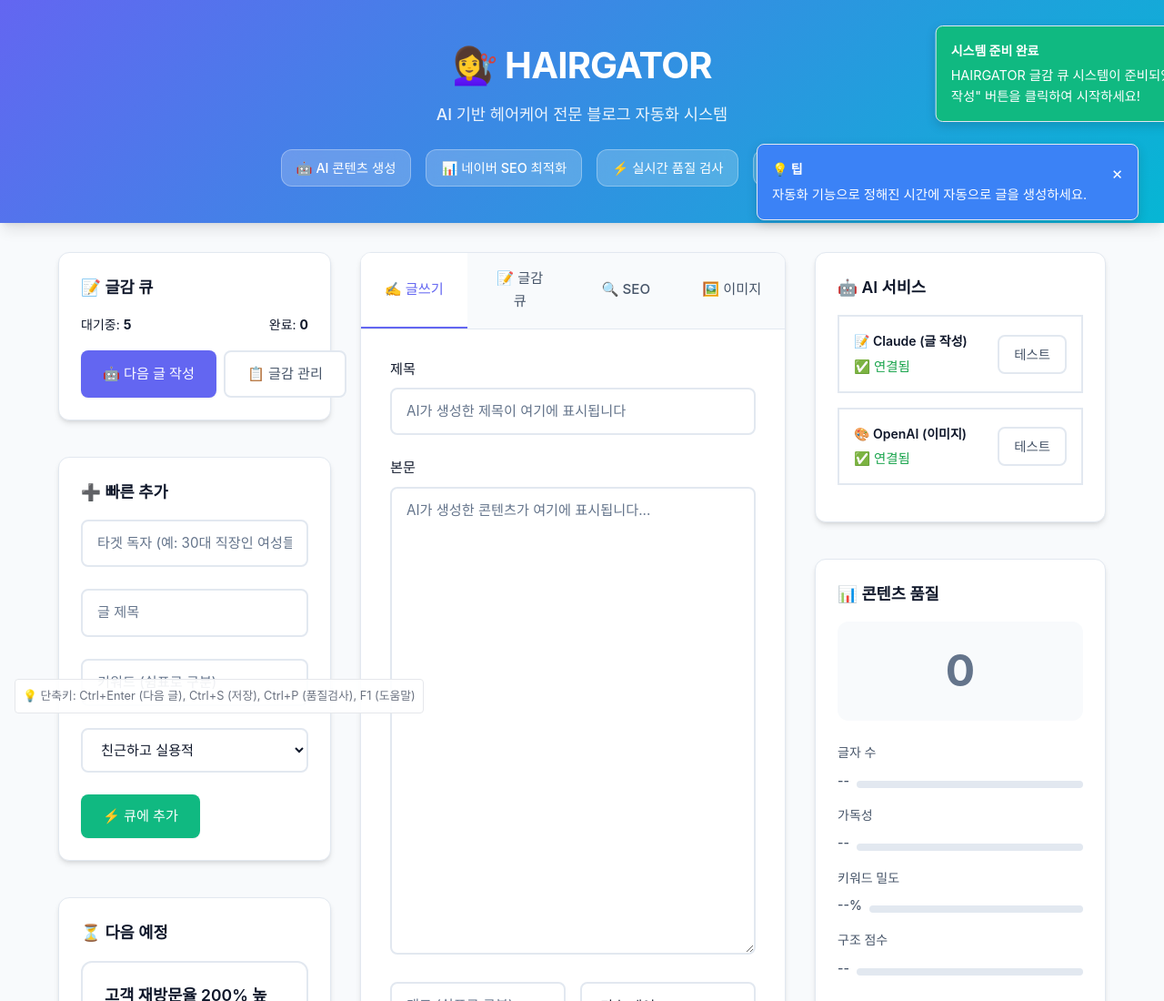
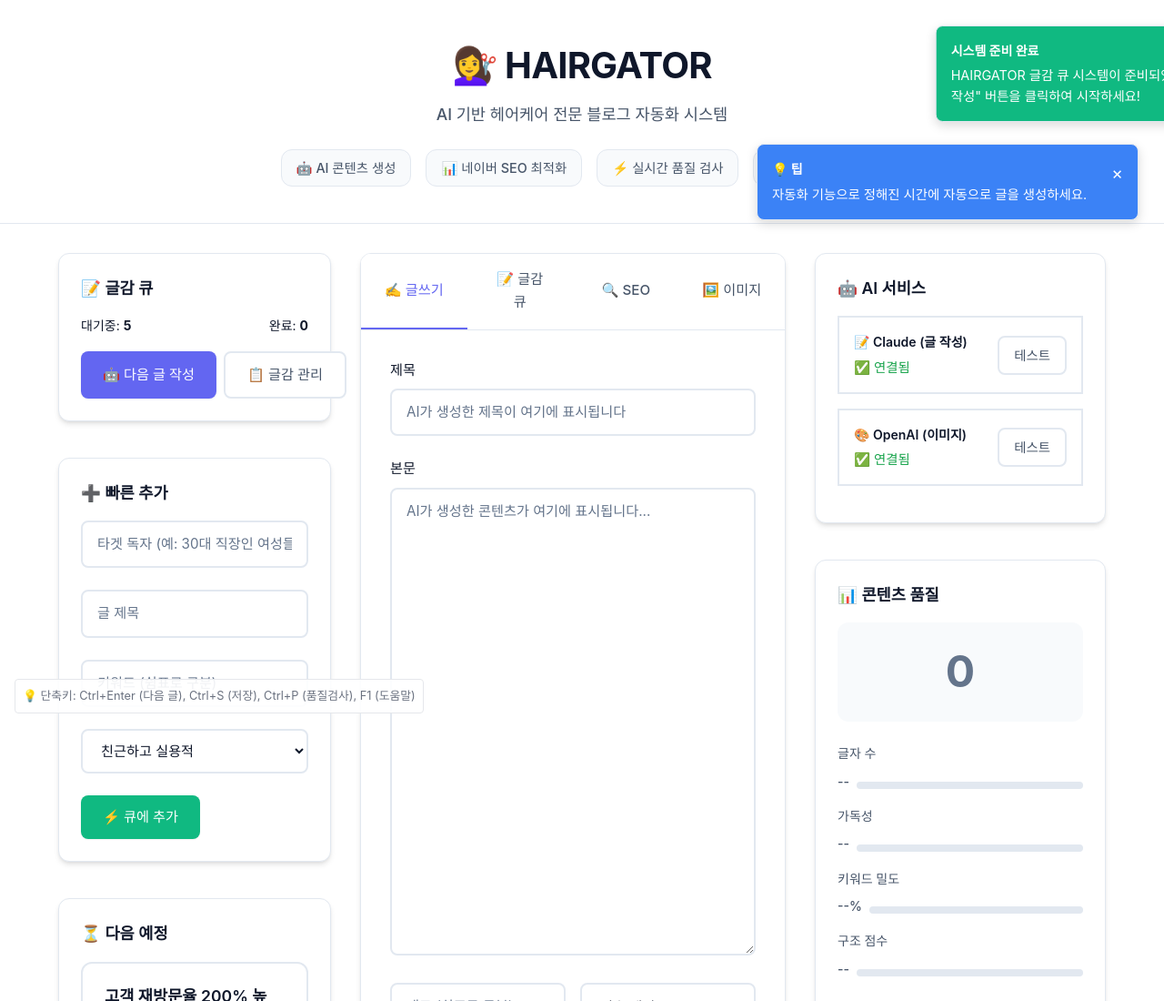
Before and after one commit to kimminjae413/blog-automation, a plain HTML site: page index.html in a window 1280 px wide. Shown: the top 1100 px of the page at 91% size. Drawn offline with Linux system fonts and the light colour scheme; a web font is replaced by a local one.

Commit message:
Update components.css

```diff
--- a/css/components.css
+++ b/css/components.css
@@ -34,8 +34,8 @@
 
     /* 배경 */
     --bg-primary: var(--white);
-    --bg-secondary: var(--gray-50);
-    --bg-tertiary: var(--gray-100);
+    --bg-secondary: var(--white);
+    --bg-tertiary: var(--gray-50);
 
     /* 보더 */
     --border-color: var(--gray-200);
@@ -71,7 +71,7 @@
 
 body {
     font-family: var(--font-sans);
-    background: var(--bg-secondary);
+    background: var(--white);
     color: var(--text-primary);
     line-height: 1.6;
     margin: 0;
@@ -82,15 +82,15 @@ body {
 }
 
 /* ============================================================================ */
-/* 헤더 */
+/* 헤더 - 깔끔한 화이트 테마 */
 /* ============================================================================ */
 
 .header {
-    background: linear-gradient(135deg, var(--primary) 0%, var(--accent) 100%);
-    color: var(--white);
+    background: var(--white);
+    color: var(--text-primary);
     padding: 2rem 0;
     text-align: center;
-    box-shadow: var(--shadow-lg);
+    border-bottom: 1px solid var(--border-color);
     margin-bottom: 2rem;
 }
 
@@ -99,13 +99,14 @@ body {
     font-weight: var(--font-weight-bold);
     margin-bottom: 0.5rem;
     letter-spacing: -0.02em;
+    color: var(--text-primary);
 }
 
 .brand-tagline {
     font-size: 1.1rem;
-    opacity: 0.9;
     margin-bottom: 1.5rem;
     font-weight: var(--font-weight-medium);
+    color: var(--text-secondary);
 }
 
 .brand-features {
@@ -116,13 +117,13 @@ body {
 }
 
 .feature-badge {
-    background: rgba(255, 255, 255, 0.2);
-    backdrop-filter: blur(10px);
+    background: var(--gray-50);
+    color: var(--text-secondary);
     padding: 0.5rem 1rem;
     border-radius: var(--radius-lg);
     font-size: 0.9rem;
     font-weight: var(--font-weight-medium);
-    border: 1px solid rgba(255, 255, 255, 0.3);
+    border: 1px solid var(--border-color);
 }
 
 /* ============================================================================ */
@@ -185,7 +186,7 @@ body {
 
 .tab-nav {
     display: flex;
-    background: var(--gray-50);
+    background: var(--white);
     border-bottom: 1px solid var(--border-color);
     padding: 0;
 }
@@ -204,7 +205,7 @@ body {
 }
 
 .editor-tab:hover {
-    background: var(--white);
+    background: var(--gray-50);
     color: var(--text-primary);
 }
 
@@ -631,7 +632,7 @@ body {
     align-items: center;
     padding: 1.5rem 2rem;
     border-bottom: 1px solid var(--border-color);
-    background: var(--gray-50);
+    background: var(--white);
 }
 
 .modal-title {
```
